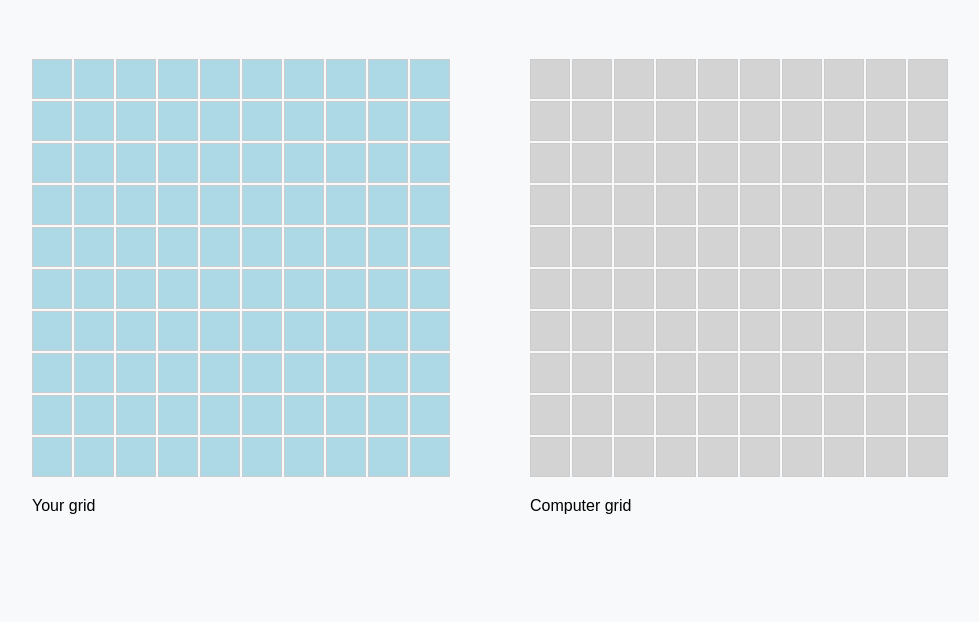
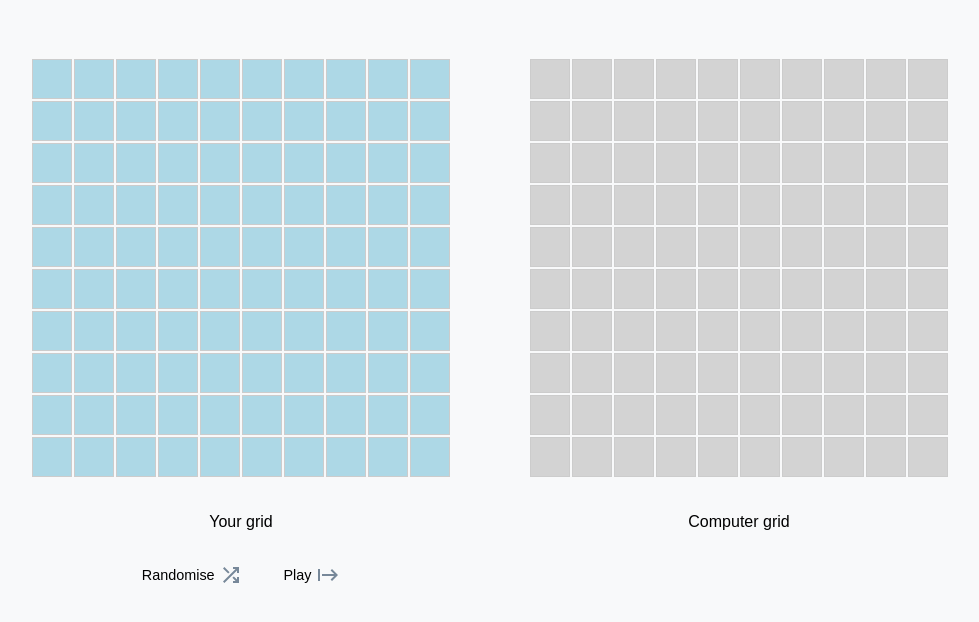
Before and after one commit to Liam-JL/odin-battleship, a website built with webpack: page src/template.html in a window 1280 px wide. Shown: the part 68-690 px from the top of the page, without its empty margins (150-1129 px from the left). Built offline with nearby package versions, Linux system fonts and the light colour scheme.

Commit message:
Implement game controls widget for player to set up the game

```diff
--- a/src/shared/styles/widgets.css
+++ b/src/shared/styles/widgets.css
@@ -24,3 +24,29 @@
 .cell.miss {
   background-color: gray;
 }
+
+.player-section {
+  display: flex;
+  flex-direction: column;
+  gap: 1rem;
+  align-items: center;
+}
+
+.controls {
+  margin-top: 1rem;
+  display: flex;
+  gap: 2.5rem;
+}
+
+.controls__btn {
+  display: flex;
+  justify-content: center;
+  align-items: center;
+  gap: .3rem;
+  font-size: 0.9rem;
+  cursor: pointer;
+}
+
+.controls__btn > svg{
+  fill: lightslategrey;
+}
--- /dev/null
+++ b/src/widgets/controls.js
@@ -0,0 +1,24 @@
+//Randomise and reset buttons
+export function controlButtons() {
+    const controls = document.createElement("div");
+    controls.classList.add("controls");
+
+    const randomiseBtn = document.createElement("button");
+    randomiseBtn.classList.add("controls__btn", "controls__btn--randomise");
+    randomiseBtn.innerHTML = `
+        Randomise
+        <svg xmlns="http://www.w3.org/2000/svg" height="24px" viewBox="0 -960 960 960" width="24px" fill="#e3e3e3"><path d="M560-160v-80h104L537-367l57-57 126 126v-102h80v240H560Zm-344 0-56-56 504-504H560v-80h240v240h-80v-104L216-160Zm151-377L160-744l56-56 207 207-56 56Z"/></svg>
+    `;
+
+    const playBtn = document.createElement("button");
+    playBtn.classList.add("controls__btn", "controls__btn--play");
+    playBtn.innerHTML = `
+        Play
+        <svg xmlns="http://www.w3.org/2000/svg" height="24px" viewBox="0 -960 960 960" width="24px" fill="#e3e3e3"><path d="M80-240v-480h80v480H80Zm560 0-57-56 144-144H240v-80h487L584-664l56-56 240 240-240 240Z"/></svg>
+    `;
+
+    controls.append(randomiseBtn, playBtn);
+    return controls;
+}
+
+//add icons and text into btns
--- a/src/widgets/sections.js
+++ b/src/widgets/sections.js
@@ -1,5 +1,6 @@
 import { Player } from "../entities/player";
 import { generateBoard } from "../features/generate-board";
+import { controlButtons } from "./controls";
 
 
 export function playerSection() {
@@ -13,8 +14,7 @@ export function playerSection() {
     const gameboard = section.querySelector(".gameboard");
     generateBoard(gameboard);
 
-    //Create highlight around section when player of that section is active
-    //Pull in controls and make them work only when it is correct players turn.
+    section.appendChild(controlButtons());
     return section;
 }
 
```
Also changed, not shown: src/shared/icons/replay_24dp_E3E3E3_FILL0_wght400_GRAD0_opsz24.svg (added), src/shared/icons/shuffle_24dp_E3E3E3_FILL0_wght400_GRAD0_opsz24.svg (added), src/shared/icons/start_24dp_E3E3E3_FILL0_wght400_GRAD0_opsz24.svg (added).
